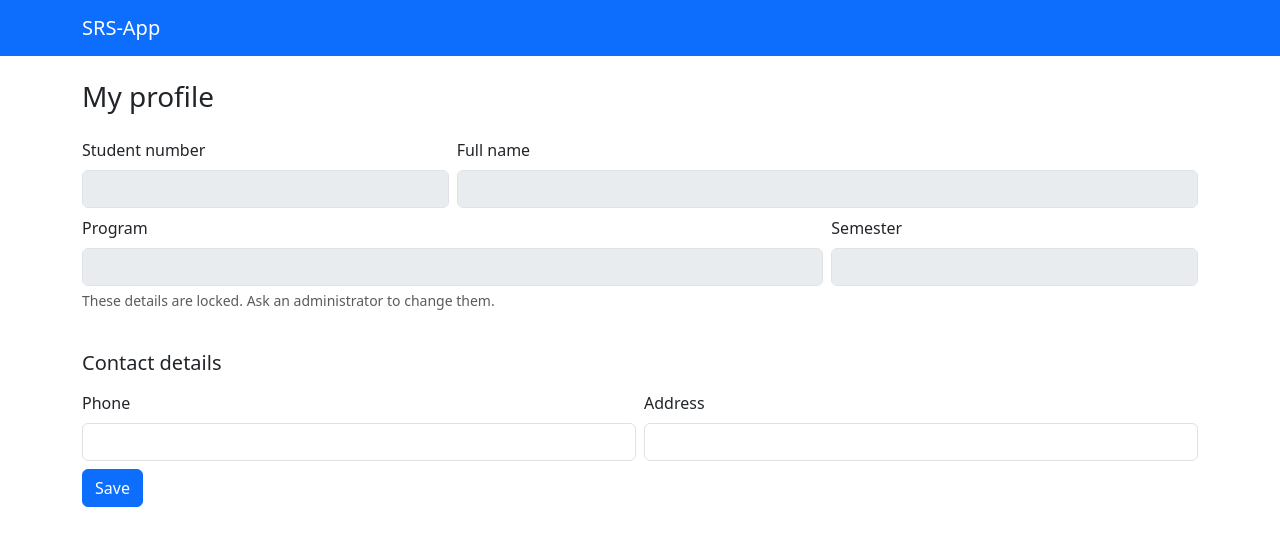
After one commit to TSSathyaKiran/SE_MINIPROJECT, a Flask app: template src/app/templates/students/profile.html in a window 1280 px wide. The commit adds this page. Shown: the top 546 px of the page. Run offline with Flask 3, Linux system fonts and the light colour scheme; the template is opened without the code that fills it, so the values that code supplies are empty.

Commit message:
feat(students): add student profile page and admin edit buttons (#12)

```diff
--- /dev/null
+++ b/src/app/templates/students/profile.html
@@ -0,0 +1,43 @@
+{% extends "base.html" %}
+{% block title %}My profile · SRS-App{% endblock %}
+
+{% block content %}
+<h1 class="h3 mb-4">My profile</h1>
+
+<div class="row g-2 mb-4">
+  <div class="col-md-4">
+    <label for="p-studentNo" class="form-label">Student number</label>
+    <input id="p-studentNo" class="form-control" value="{{ student.student_no }}" disabled>
+  </div>
+  <div class="col-md-8">
+    <label for="p-name" class="form-label">Full name</label>
+    <input id="p-name" class="form-control" value="{{ student.name }}" disabled>
+  </div>
+  <div class="col-md-8">
+    <label for="p-program" class="form-label">Program</label>
+    <input id="p-program" class="form-control" value="{{ student.program }}" disabled>
+  </div>
+  <div class="col-md-4">
+    <label for="p-semester" class="form-label">Semester</label>
+    <input id="p-semester" class="form-control" value="{{ student.semester }}" disabled>
+  </div>
+  <p class="form-text">These details are locked. Ask an administrator to change them.</p>
+</div>
+
+<h2 class="h5 mb-3">Contact details</h2>
+<form data-api="/students/{{ student.id }}" data-method="PUT" data-reload
+      data-success="Profile updated." class="row g-2">
+  <div class="col-md-6">
+    <label for="phone" class="form-label">Phone</label>
+    <input id="phone" name="phone" class="form-control" value="{{ student.phone or '' }}">
+  </div>
+  <div class="col-md-6">
+    <label for="address" class="form-label">Address</label>
+    <input id="address" name="address" class="form-control" value="{{ student.address or '' }}">
+  </div>
+  <div class="col-12">
+    <button class="btn btn-primary">Save</button>
+  </div>
+  <div class="col-12 form-msg" role="alert"></div>
+</form>
+{% endblock %}
```
Also changed, not shown: src/app/modules/students.py (+9 -0 lines), src/app/templates/students/admin.html (+54 -3 lines), tests/test_students_pages.py (added, +22 -0 lines).
